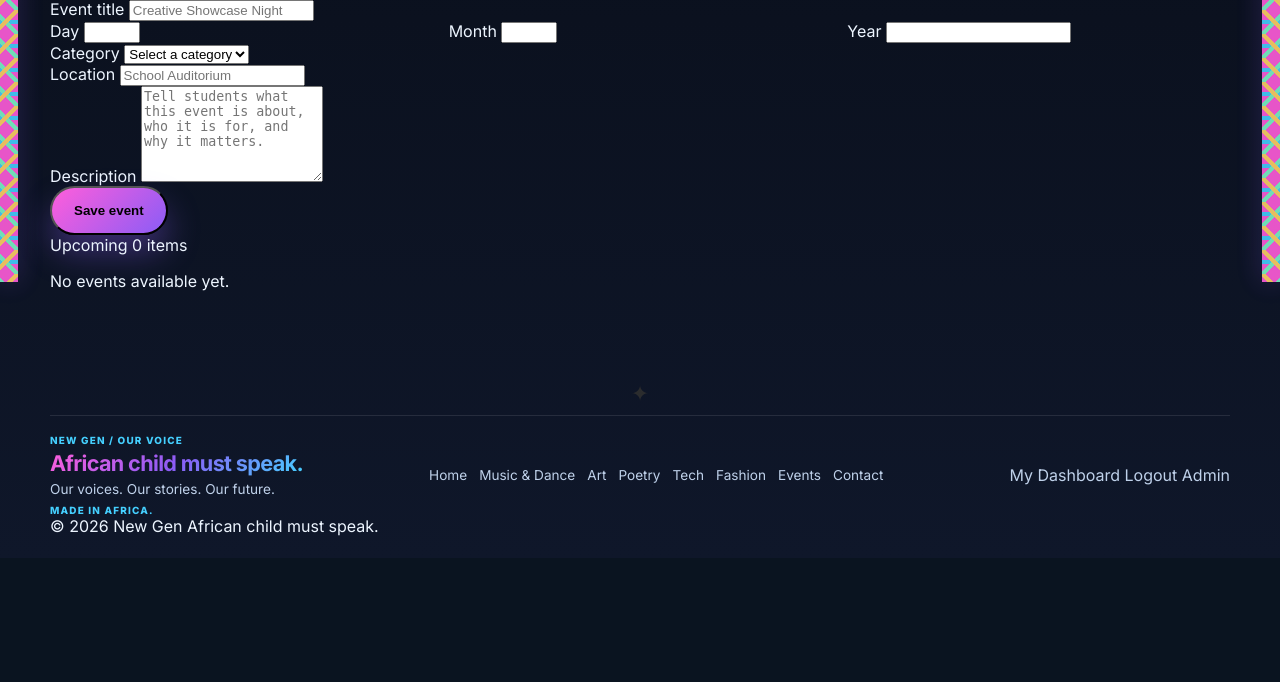
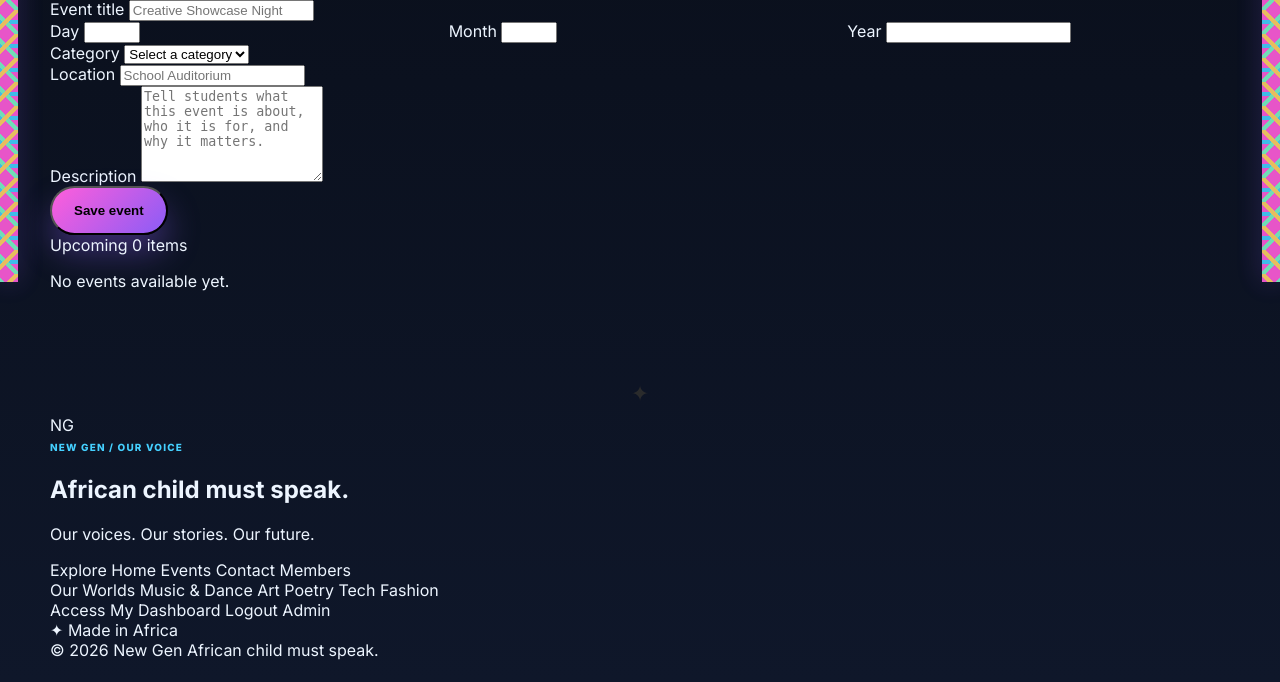
Before and after one commit to GigaCala/New-Gen, a Flask app: page /admin in a window 1280 px wide. Shown: the part 518-1200 px from the top of the page. Before the commit the page ends 1054 px from the top, so only its background shows below. Run offline with Flask 3, Linux system fonts and the light colour scheme; the visitor is signed in with stand-in values (Sample User, id 1); data comes from the database, SQL or seed files in the repository; data that the repository does not hold is empty.

Commit message:
Update base.html

```diff
--- a/templates/base.html
+++ b/templates/base.html
@@ -23,8 +23,6 @@
     rel="stylesheet"
     href="{{ url_for('static', filename='css/style.css') }}"
   />
-
-
 
   {% block head %}{% endblock %}
 </head>
@@ -94,8 +92,6 @@
 
     <div class="container nav">
 
-      <!-- BRAND -->
-
       <a
         href="{{ url_for('home') }}"
         class="brand"
@@ -115,16 +111,12 @@
       </a>
 
 
-      <!-- DESKTOP NAVIGATION -->
-
       <nav
         class="nav-links"
         aria-label="Main navigation"
       >
 
-        <a href="{{ url_for('home') }}">
-          Home
-        </a>
+        <a href="{{ url_for('home') }}">Home</a>
 
         <a href="{{ url_for('music_dance') }}">
           Music &amp; Dance
@@ -156,8 +148,6 @@
 
       </nav>
 
-
-      <!-- ACCOUNT AREA -->
 
       <div class="nav-account">
 
@@ -209,8 +199,6 @@
       </div>
 
 
-      <!-- MOBILE MENU BUTTON -->
-
       <button
         class="menu-toggle"
         aria-label="Open menu"
@@ -258,43 +246,83 @@
 
 
   <!-- =====================================================
-       COMPACT FOOTER
+       NEW GEN FOOTER
        ===================================================== -->
 
   <footer class="site-footer">
 
-    <div class="container footer-wrap">
+    <!-- Decorative African-inspired pattern -->
 
-      <!-- FOOTER BRAND -->
+    <div
+      class="footer-pattern"
+      aria-hidden="true"
+    ></div>
 
-      <div class="footer-brand">
+
+    <div class="container footer-main">
+
+      <!-- BRAND STATEMENT -->
+
+      <div class="footer-identity">
+
+        <div class="footer-mark">
+          NG
+        </div>
+
+        <div class="footer-identity-text">
 
           <span class="footer-kicker">
             NEW GEN / OUR VOICE
           </span>
 
-        <strong>
-          African child must speak.
-        </strong>
+          <h2>
+            African child
+            <span>must speak.</span>
+          </h2>
 
           <p>
             Our voices. Our stories. Our future.
           </p>
 
-        <span class="footer-signature">
-          Made in Africa.
-        </span>
+        </div>
 
       </div>
 
 
       <!-- FOOTER NAVIGATION -->
 
-      <div class="footer-links">
+      <div class="footer-column">
+
+        <span class="footer-column-title">
+          Explore
+        </span>
 
         <a href="{{ url_for('home') }}">
           Home
         </a>
+
+        <a href="{{ url_for('calendar') }}">
+          Events
+        </a>
+
+        <a href="{{ url_for('contact') }}">
+          Contact
+        </a>
+
+        <a href="{{ url_for('members') }}">
+          Members
+        </a>
+
+      </div>
+
+
+      <!-- CREATIVE WORLDS -->
+
+      <div class="footer-column">
+
+        <span class="footer-column-title">
+          Our Worlds
+        </span>
 
         <a href="{{ url_for('music_dance') }}">
           Music &amp; Dance
@@ -316,20 +344,16 @@
           Fashion
         </a>
 
-        <a href="{{ url_for('calendar') }}">
-          Events
-        </a>
-
-        <a href="{{ url_for('contact') }}">
-          Contact
-        </a>
-
       </div>
 
 
-      <!-- ACCOUNT LINKS -->
+      <!-- ACCOUNT -->
 
-      <div class="footer-account">
+      <div class="footer-column">
+
+        <span class="footer-column-title">
+          Access
+        </span>
 
         {% if member %}
 
@@ -370,17 +394,27 @@
     </div>
 
 
-    <!-- COPYRIGHT -->
+    <!-- FOOTER BOTTOM -->
 
     <div class="footer-bottom">
 
-      <div class="container">
+      <div class="container footer-bottom-inner">
+
+        <div class="footer-origin">
+
+          <span class="footer-star">✦</span>
 
           <span>
+            Made in Africa
+          </span>
+
+        </div>
+
+        <span class="footer-copyright">
           © 2026 New Gen
         </span>
 
-        <span>
+        <span class="footer-slogan">
           African child must speak.
         </span>
 
```
Lines whose indentation alone changed are shown as unchanged.
